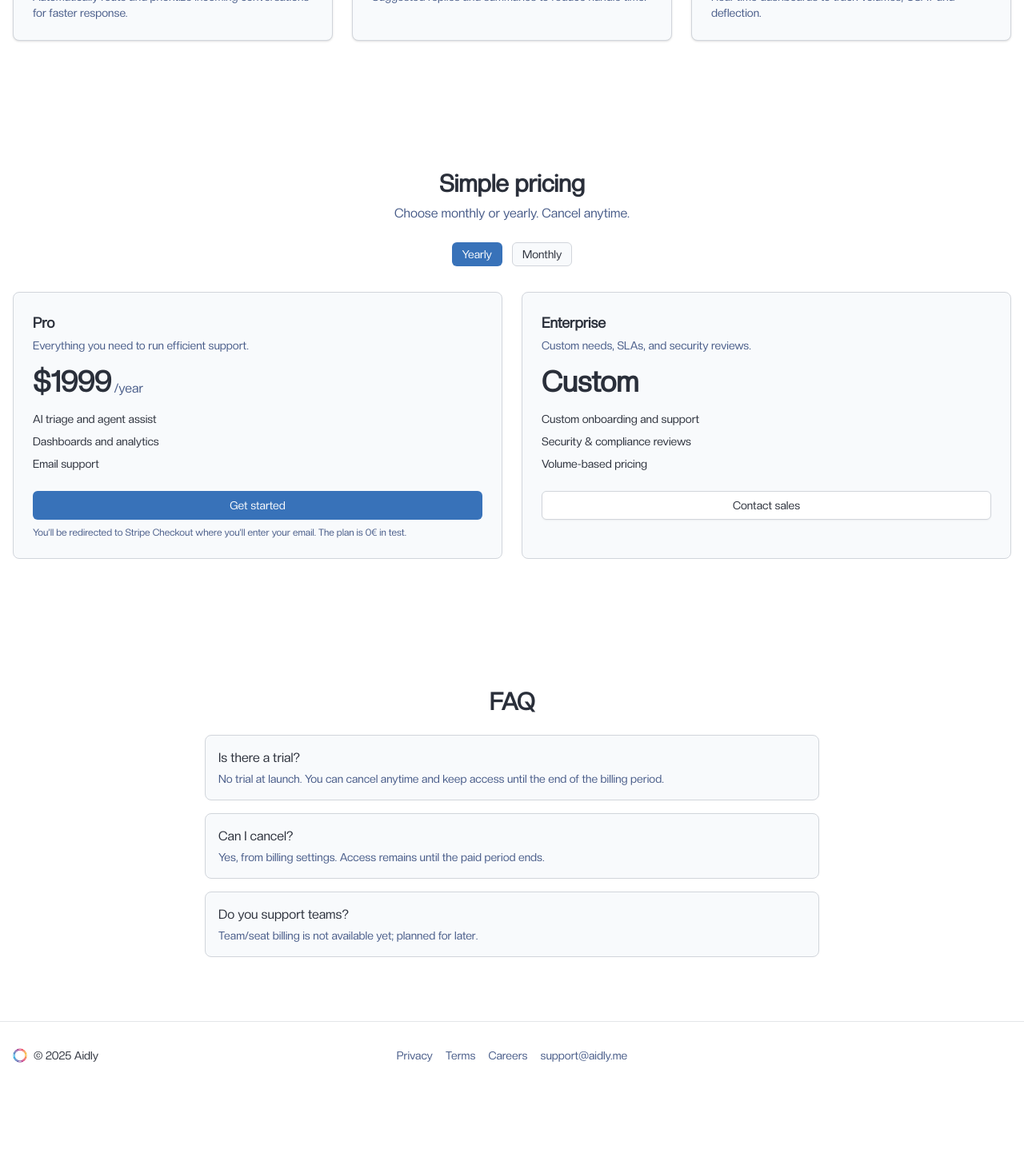
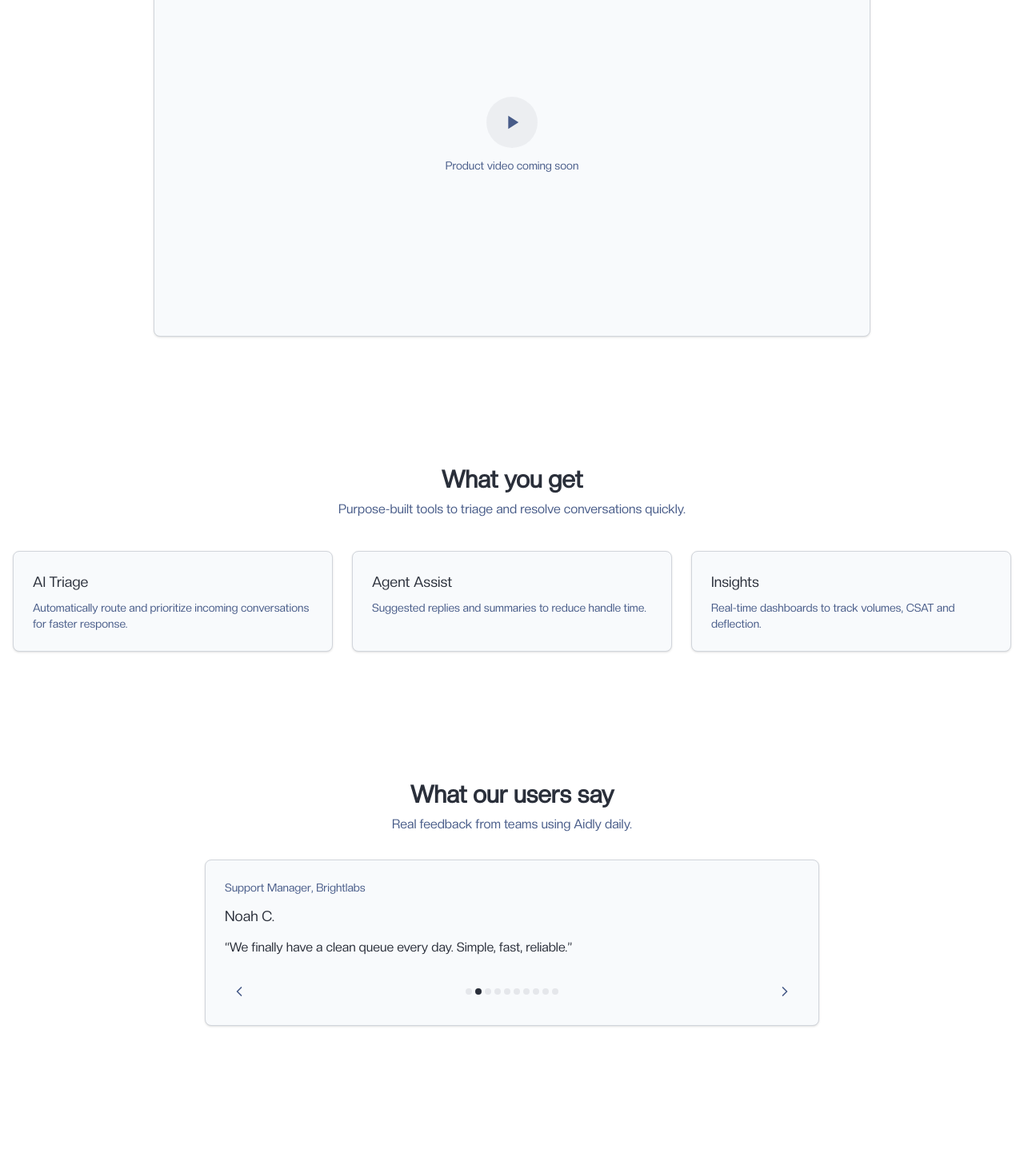
Before and after one commit to matiiimat/cs-appv1, a Next.js app: page / in a window 1280 px wide. Shown: the part 920-2367 px from the top of the page at 80% size. Before the commit the page ends 2282 px from the top, so only its background shows below. Built offline with nearby package versions, Linux system fonts and the light colour scheme.

Commit message:
Added Fluff Main Page

```diff
--- a/app/page.tsx
+++ b/app/page.tsx
@@ -90,8 +90,33 @@ export default function Home() {
         </div>
       </section>
 
+      {/* How it works */}
+      <section id="how-it-works" className="container mx-auto px-4 py-16 md:py-20">
+        <div className="mx-auto max-w-3xl text-center">
+          <h2 className="text-2xl md:text-3xl font-semibold">How it works</h2>
+          <p className="mt-2 text-muted-foreground">A quick overview of Aidly in action.</p>
+        </div>
+        <div className="mt-8 mx-auto max-w-4xl">
+          <div
+            className="relative w-full overflow-hidden rounded-lg border bg-card shadow-sm"
+            style={{ aspectRatio: '16 / 9' }}
+          >
+            <div className="absolute inset-0 grid place-items-center text-muted-foreground">
+              <div className="flex flex-col items-center">
+                <div className="h-16 w-16 rounded-full bg-muted/60 flex items-center justify-center">
+                  <svg width="28" height="28" viewBox="0 0 24 24" fill="currentColor" aria-hidden>
+                    <path d="M8 5v14l11-7z" />
+                  </svg>
+                </div>
+                <p className="mt-3 text-sm">Product video coming soon</p>
+              </div>
+            </div>
+          </div>
+        </div>
+      </section>
+
       {/* Features */}
-      <section id="features" className="container mx-auto px-4 py-16 md:py-20">
+  <section id="features" className="container mx-auto px-4 py-16 md:py-20">
         <div className="mx-auto max-w-2xl text-center">
           <h2 className="text-2xl md:text-3xl font-semibold">What you get</h2>
           <p className="mt-2 text-muted-foreground">
@@ -110,7 +135,23 @@ export default function Home() {
             </div>
           ))}
         </div>
-      </section>
+  </section>
+
+  {/* Users Opinion */}
+  <section id="testimonials" className="container mx-auto px-4 py-16 md:py-20">
+    <div className="mx-auto max-w-2xl text-center">
+      <h2 className="text-2xl md:text-3xl font-semibold">What our users say</h2>
+      <p className="mt-2 text-muted-foreground">Real feedback from teams using Aidly daily.</p>
+    </div>
+    <div className="mt-8">
+      {/* Lightweight carousel with 10 placeholder opinions */}
+      {(() => {
+        const Carousel = require('@/components/testimonials-carousel').TestimonialsCarousel
+        return <Carousel />
+      })()}
+    </div>
+  </section>
+
 
       {/* Pricing */}
       <section id="pricing" className="container mx-auto px-4 py-16 md:py-20">
--- /dev/null
+++ b/components/testimonials-carousel.tsx
@@ -0,0 +1,93 @@
+"use client"
+
+import { useEffect, useMemo, useRef, useState } from "react"
+import { ChevronLeft, ChevronRight } from "lucide-react"
+
+type Testimonial = {
+  name: string
+  role: string
+  company: string
+  feedback: string
+}
+
+const ITEMS: Testimonial[] = [
+  { name: "Alice B.", role: "Ops Lead", company: "Acme", feedback: "Aidly cut our first response times in half. The triage workflow is addictive." },
+  { name: "Noah C.", role: "Support Manager", company: "Brightlabs", feedback: "We finally have a clean queue every day. Simple, fast, reliable." },
+  { name: "Maya D.", role: "Founder", company: "Kite", feedback: "Zero setup surprise. We were replying to customers in minutes." },
+  { name: "Leo F.", role: "Customer Success", company: "Northbase", feedback: "The AI suggestions are solid—saves me context switching all day." },
+  { name: "Iris G.", role: "Product", company: "Flowbit", feedback: "Great balance of automation and control. Our agents love it." },
+  { name: "Victor H.", role: "Head of Support", company: "Nimbus", feedback: "Queue discipline improved immediately. Metrics reflect the difference." },
+  { name: "Sofia J.", role: "Operations", company: "Palette", feedback: "Clean UI and fast actions. Exactly what we needed for scale." },
+  { name: "Ethan K.", role: "CX Lead", company: "Orbit", feedback: "Approvals + review lanes keep quality high without slowing us down." },
+  { name: "Zara L.", role: "Support Analyst", company: "Zephyr", feedback: "Setup was painless. The category insights are surprisingly useful." },
+  { name: "Adam M.", role: "CEO", company: "Quokka", feedback: "ROI was immediate. Customers are getting answers faster than ever." },
+]
+
+export function TestimonialsCarousel() {
+  const [index, setIndex] = useState(0)
+  const intervalRef = useRef<NodeJS.Timeout | null>(null)
+  const total = ITEMS.length
+
+  const current = useMemo(() => ITEMS[index], [index])
+
+  const next = () => setIndex((i) => (i + 1) % total)
+  const prev = () => setIndex((i) => (i - 1 + total) % total)
+
+  // Auto-advance every 5s; pause on hover
+  useEffect(() => {
+    intervalRef.current && clearInterval(intervalRef.current)
+    intervalRef.current = setInterval(() => next(), 5000)
+    return () => {
+      if (intervalRef.current) clearInterval(intervalRef.current)
+    }
+  }, [index])
+
+  const pause = () => intervalRef.current && clearInterval(intervalRef.current)
+  const resume = () => {
+    intervalRef.current && clearInterval(intervalRef.current)
+    intervalRef.current = setInterval(() => next(), 5000)
+  }
+
+  return (
+    <div className="w-full">
+      <div
+        className="relative mx-auto max-w-3xl rounded-lg border bg-card p-6 shadow-sm"
+        onMouseEnter={pause}
+        onMouseLeave={resume}
+      >
+        <div className="mb-3 text-sm text-muted-foreground">{current.role}, {current.company}</div>
+        <div className="text-lg font-medium">{current.name}</div>
+        <p className="mt-3 text-base leading-relaxed text-foreground">“{current.feedback}”</p>
+
+        {/* Controls */}
+        <div className="mt-6 flex items-center justify-between">
+          <button
+            aria-label="Previous"
+            onClick={prev}
+            className="p-2 rounded hover:bg-muted/60 text-muted-foreground hover:text-foreground transition"
+            style={{ background: 'transparent' }}
+          >
+            <ChevronLeft className="h-5 w-5" />
+          </button>
+          <div className="flex items-center gap-1">
+            {ITEMS.map((_, i) => (
+              <span
+                key={i}
+                className={`h-2 w-2 rounded-full ${i === index ? 'bg-foreground' : 'bg-muted'}`}
+                aria-hidden
+              />
+            ))}
+          </div>
+          <button
+            aria-label="Next"
+            onClick={next}
+            className="p-2 rounded hover:bg-muted/60 text-muted-foreground hover:text-foreground transition"
+            style={{ background: 'transparent' }}
+          >
+            <ChevronRight className="h-5 w-5" />
+          </button>
+        </div>
+      </div>
+    </div>
+  )
+}
```
